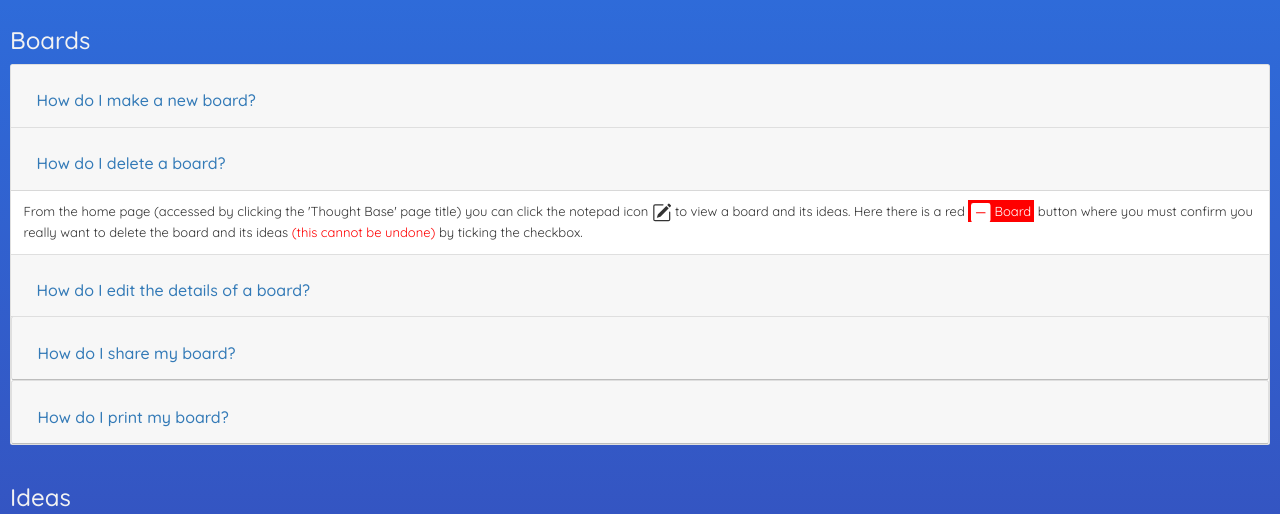
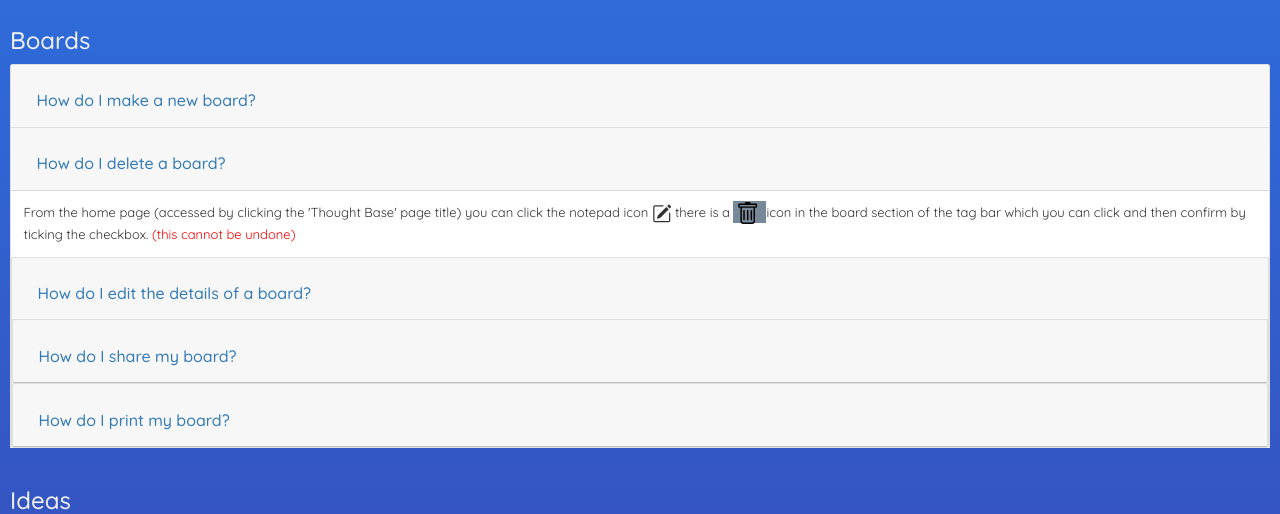
Before and after one commit to George9Waller/SuggestiveMoodBoard, a Python web app: template templates/faq.html in a window 1280 px wide, after a click on "How do I delete a board?". Shown: the part 488-1002 px from the top of the page. Run offline with Jinja, Linux system fonts and the light colour scheme; the template is opened without the code that fills it, so the values that code supplies are empty; some libraries are stand-ins or nearby versions.

Commit message:
Phase 5 - Updated FAQ for new sharing feature. Updated Idea delete by board to delete all the tags and tag links which would break referential integrity.

```diff
--- a/app.py
+++ b/app.py
@@ -281,6 +281,7 @@ def delete_board(boardid):
                 flash("Board Deleted", "success")
                 # deletes all ideas associated with the board
                 models.Idea.delete_by_board(models.Board.get_board(boardid))
+
                 models.Board.delete_by_id(boardid)
                 return redirect(url_for('index'))
             else:
--- a/templates/faq.html
+++ b/templates/faq.html
@@ -115,11 +115,12 @@
                                         <path d="M15.502 1.94a.5.5 0 0 1 0 .706L14.459 3.69l-2-2L13.502.646a.5.5 0 0 1 .707 0l1.293 1.293zm-1.75 2.456l-2-2L4.939 9.21a.5.5 0 0 0-.121.196l-.805 2.414a.25.25 0 0 0 .316.316l2.414-.805a.5.5 0 0 0 .196-.12l6.813-6.814z"/>
                                         <path fill-rule="evenodd" d="M1 13.5A1.5 1.5 0 0 0 2.5 15h11a1.5 1.5 0 0 0 1.5-1.5v-6a.5.5 0 0 0-1 0v6a.5.5 0 0 1-.5.5h-11a.5.5 0 0 1-.5-.5v-11a.5.5 0 0 1 .5-.5H9a.5.5 0 0 0 0-1H2.5A1.5 1.5 0 0 0 1 2.5v11z"/>
                                     </svg>
-                              to view a board and its ideas. Here there is a red <span style="background: red; color: white; padding: 3px">
-                              <svg width="1.5em" height="1.5em" viewBox="0 0 16 16" class="bi bi-dash-square-fill" fill="currentColor" xmlns="http://www.w3.org/2000/svg">
-                                 <path fill-rule="evenodd" d="M2 0a2 2 0 0 0-2 2v12a2 2 0 0 0 2 2h12a2 2 0 0 0 2-2V2a2 2 0 0 0-2-2H2zm2.5 7.5a.5.5 0 0 0 0 1h7a.5.5 0 0 0 0-1h-7z"/>
-                              </svg> Board</span> button where you must confirm you really want to delete the board and its ideas <span style="color: red">(this cannot be undone)</span> by ticking the checkbox.
-                          </div>
+                              there is a <span style="background: lightslategray; padding: 3px">
+                              <svg width="1.8em" height="1.8em" viewBox="0 0 16 16" class="bi bi-trash icon-delete-hover" fill="black" xmlns="http://www.w3.org/2000/svg">
+                                       <path d="M5.5 5.5A.5.5 0 0 1 6 6v6a.5.5 0 0 1-1 0V6a.5.5 0 0 1 .5-.5zm2.5 0a.5.5 0 0 1 .5.5v6a.5.5 0 0 1-1 0V6a.5.5 0 0 1 .5-.5zm3 .5a.5.5 0 0 0-1 0v6a.5.5 0 0 0 1 0V6z"/>
+                                       <path fill-rule="evenodd" d="M14.5 3a1 1 0 0 1-1 1H13v9a2 2 0 0 1-2 2H5a2 2 0 0 1-2-2V4h-.5a1 1 0 0 1-1-1V2a1 1 0 0 1 1-1H6a1 1 0 0 1 1-1h2a1 1 0 0 1 1 1h3.5a1 1 0 0 1 1 1v1zM4.118 4L4 4.059V13a1 1 0 0 0 1 1h6a1 1 0 0 0 1-1V4.059L11.882 4H4.118zM2.5 3V2h11v1h-11z"/>
+                                    </svg>
+                          </span> icon in the board section of the tag bar which you can click and then confirm by ticking the checkbox. <span style="color: red">(this cannot be undone)</span>
                         </div>
                     </div>
 
@@ -139,7 +140,7 @@
                                 <path d="M15.502 1.94a.5.5 0 0 1 0 .706L14.459 3.69l-2-2L13.502.646a.5.5 0 0 1 .707 0l1.293 1.293zm-1.75 2.456l-2-2L4.939 9.21a.5.5 0 0 0-.121.196l-.805 2.414a.25.25 0 0 0 .316.316l2.414-.805a.5.5 0 0 0 .196-.12l6.813-6.814z"/>
                                 <path fill-rule="evenodd" d="M1 13.5A1.5 1.5 0 0 0 2.5 15h11a1.5 1.5 0 0 0 1.5-1.5v-6a.5.5 0 0 0-1 0v6a.5.5 0 0 1-.5.5h-11a.5.5 0 0 1-.5-.5v-11a.5.5 0 0 1 .5-.5H9a.5.5 0 0 0 0-1H2.5A1.5 1.5 0 0 0 1 2.5v11z"/>
                             </svg>
-                              you can view the board and its ideas, however, you cannot change the name, project size or project date of a board once it has been created.
+                              you can view the board and its ideas, however, you cannot change the name, project size or project date of a board once it has been created. However, you can always change the status of your board from private to public read-only using the toggle switch in the tag bar.
                           </div>
                         </div>
 
@@ -154,7 +155,7 @@
 
                         <div id="collapseSeven" class="collapse" aria-labelledby="headingSeven" data-parent="#accordion">
                           <div class="card-body">
-                              At this point in time you are not able to share your board with others or send them a link to allow them to view or edit the board. This is on the # TODO list and we hope to make it possible by making a link to your board so the user with the username you specify will be able to edit your board for 30 days.
+                              After creating a board there is a toggle switch in the tag bar where you can switch the board between being private, only you logged in can see it, and being public readonly where anyone with the link can view a readonly version of your board. After pressing the switch please wait a couple seconds for it to take effect.
                           </div>
                         </div>
 
@@ -305,7 +306,7 @@
                                        <path d="M5.5 5.5A.5.5 0 0 1 6 6v6a.5.5 0 0 1-1 0V6a.5.5 0 0 1 .5-.5zm2.5 0a.5.5 0 0 1 .5.5v6a.5.5 0 0 1-1 0V6a.5.5 0 0 1 .5-.5zm3 .5a.5.5 0 0 0-1 0v6a.5.5 0 0 0 1 0V6z"/>
                                        <path fill-rule="evenodd" d="M14.5 3a1 1 0 0 1-1 1H13v9a2 2 0 0 1-2 2H5a2 2 0 0 1-2-2V4h-.5a1 1 0 0 1-1-1V2a1 1 0 0 1 1-1H6a1 1 0 0 1 1-1h2a1 1 0 0 1 1 1h3.5a1 1 0 0 1 1 1v1zM4.118 4L4 4.059V13a1 1 0 0 0 1 1h6a1 1 0 0 0 1-1V4.059L11.882 4H4.118zM2.5 3V2h11v1h-11z"/>
                                     </svg>
-                               icon in the tag bar you can then select which tag you want to delete and tick the confirmation box to delete it. All ideas with that tag will no longer be linked to it.
+                               icon in the tag bar in the <span style="background: aquamarine; padding: 3px">lightblue/green</span> box you can then select which tag you want to delete and tick the confirmation box to delete it. All ideas with that tag will no longer be linked to it.
                           </div>
                         </div>
 
@@ -376,6 +377,11 @@
             <br>
             <br>
             <br>
+            <br>
+            <br>
+            <br>
+            <br>
+            <br>
             </div>
 
 
```
Also changed, not shown: models.py (+8 -2 lines).
